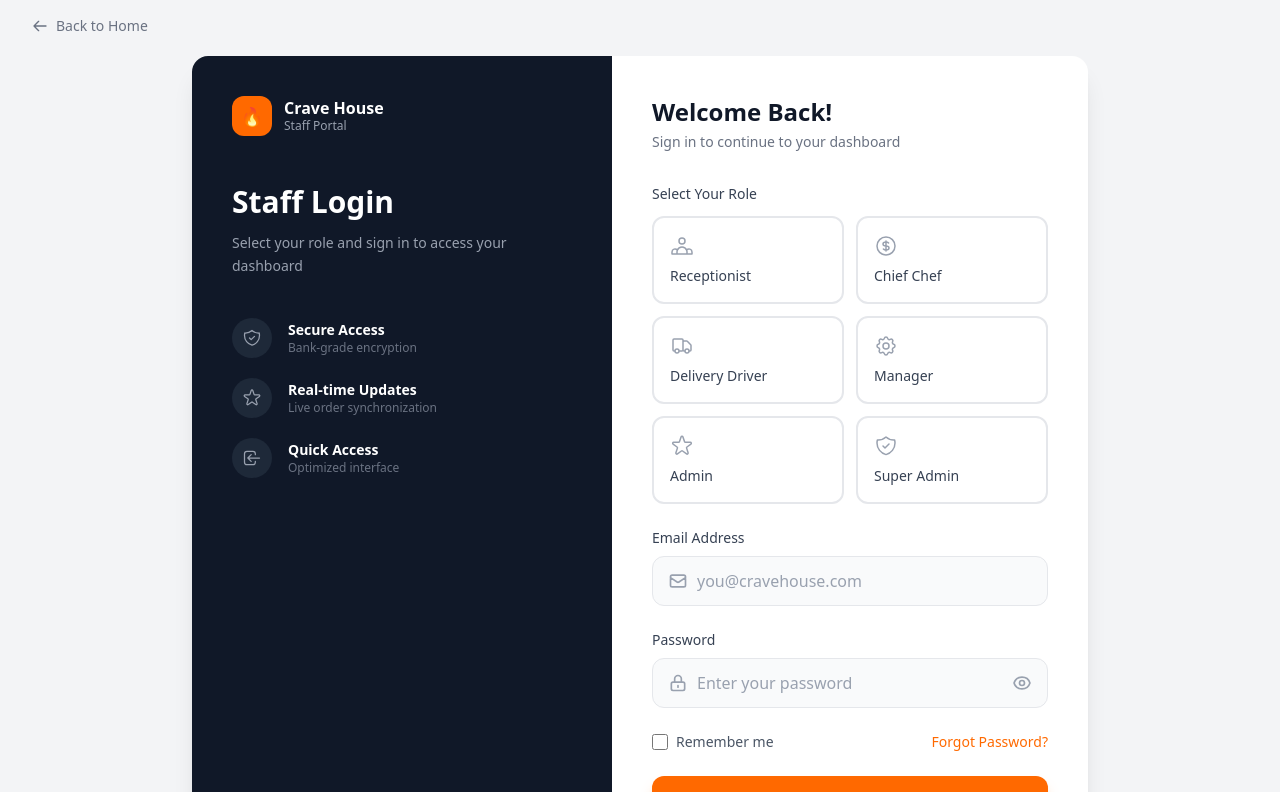
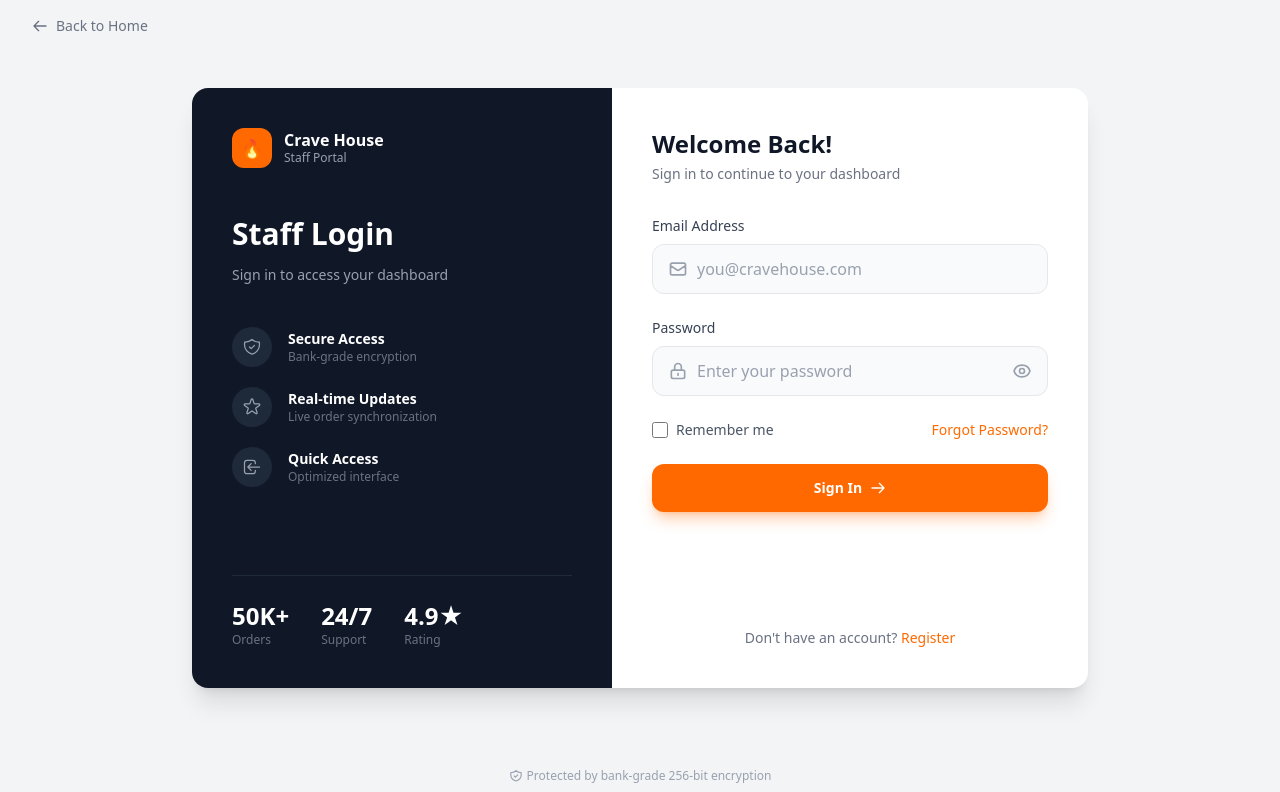
Before and after one commit to Byte-knight-team/BK_SP_Frontend, a React (Vite) app: page / in a window 1280 px wide. Shown: the top 792 px of the page. Built offline with nearby package versions, Linux system fonts and the light colour scheme.

Commit message:
dashboard, menu mng removed

```diff
--- a/src/App.jsx
+++ b/src/App.jsx
@@ -14,7 +14,7 @@ export default function App() {
 
   const handleLogin = (userData) => { // this function is called when the user logs in.
     setUser(userData); // we set the user data to the user state.
-    setActivePage("dashboard"); // we set the active page to dashboard.
+    setActivePage("users"); // we set the active page to users.
     setIsAuthenticated(true); // we set the isAuthenticated state to true.
   };
 
@@ -33,10 +33,6 @@ export default function App() {
         return <BranchManagement />;
       case "settings":
         return <SystemSettings />;
-      case "dashboard":
-        return <div className="flex-1 p-6 text-gray-500">Dashboard coming soon...</div>;
-      case "menu":
-        return <div className="flex-1 p-6 text-gray-500">Menu Management coming soon...</div>;
       default:
         return <UserManagement />;
     }
--- a/src/components/Header.jsx
+++ b/src/components/Header.jsx
@@ -55,7 +55,7 @@ export default function Header() {
         </button>
 
         {/* System Panel Button */}
-        <button className="flex items-center gap-2 px-4 py-2 bg-gray-900 text-white rounded-lg text-sm font-medium hover:bg-gray-800 transition-colors">
+        {/* <button className="flex items-center gap-2 px-4 py-2 bg-gray-900 text-white rounded-lg text-sm font-medium hover:bg-gray-800 transition-colors">
           <svg className="w-4 h-4" fill="none" stroke="currentColor" viewBox="0 0 24 24">
             <path
               strokeLinecap="round"
@@ -71,7 +71,7 @@ export default function Header() {
             />
           </svg>
           System Panel
-        </button>
+        </button> */}
       </div>
     </header>
   );
--- a/src/components/Sidebar.jsx
+++ b/src/components/Sidebar.jsx
@@ -1,20 +1,13 @@
 import PropTypes from "prop-types";
 
 const navItems = [
-  { icon: "grid", label: "Dashboard", page: "dashboard" },
   { icon: "users", label: "User Management", page: "users" },
   { icon: "shield", label: "Roles & Permissions", page: "roles" },
-  { icon: "utensils", label: "Menu Management", page: "menu" },
   { icon: "building", label: "Branch Management", page: "branches" },
   { icon: "settings", label: "System Settings", page: "settings" },
 ];
 
 const icons = {
-  grid: (
-    <svg className="w-5 h-5" fill="none" stroke="currentColor" viewBox="0 0 24 24">
-      <path strokeLinecap="round" strokeLinejoin="round" strokeWidth={2} d="M4 6a2 2 0 012-2h2a2 2 0 012 2v2a2 2 0 01-2 2H6a2 2 0 01-2-2V6zM14 6a2 2 0 012-2h2a2 2 0 012 2v2a2 2 0 01-2 2h-2a2 2 0 01-2-2V6zM4 16a2 2 0 012-2h2a2 2 0 012 2v2a2 2 0 01-2 2H6a2 2 0 01-2-2v-2zM14 16a2 2 0 012-2h2a2 2 0 012 2v2a2 2 0 01-2 2h-2a2 2 0 01-2-2v-2z" />
-    </svg>
-  ),
   users: (
     <svg className="w-5 h-5" fill="none" stroke="currentColor" viewBox="0 0 24 24">
       <path strokeLinecap="round" strokeLinejoin="round" strokeWidth={2} d="M12 4.354a4 4 0 110 5.292M15 21H3v-1a6 6 0 0112 0v1zm0 0h6v-1a6 6 0 00-9-5.197M13 7a4 4 0 11-8 0 4 4 0 018 0z" />
@@ -23,11 +16,6 @@ const icons = {
   shield: (
     <svg className="w-5 h-5" fill="none" stroke="currentColor" viewBox="0 0 24 24">
       <path strokeLinecap="round" strokeLinejoin="round" strokeWidth={2} d="M9 12l2 2 4-4m5.618-4.016A11.955 11.955 0 0112 2.944a11.955 11.955 0 01-8.618 3.04A12.02 12.02 0 003 9c0 5.591 3.824 10.29 9 11.622 5.176-1.332 9-6.03 9-11.622 0-1.042-.133-2.052-.382-3.016z" />
-    </svg>
-  ),
-  utensils: (
-    <svg className="w-5 h-5" fill="none" stroke="currentColor" viewBox="0 0 24 24">
-      <path strokeLinecap="round" strokeLinejoin="round" strokeWidth={2} d="M12 6v6m0 0v6m0-6h6m-6 0H6" />
     </svg>
   ),
   building: (
@@ -96,7 +84,7 @@ export default function Sidebar({ activePage, onPageChange, onLogout, user }) {
           </div>
           <div>
             <p className="text-sm font-semibold text-gray-800">{user?.email?.split("@")[0] || "Staff"}</p>
-            <p className="text-xs text-orange-500">{roleLabels[user?.role] || "STAFF"}</p>
+            <p className="text-xs text-orange-500">{roleLabels[user?.role] || "SUPER ADMIN"}</p>
           </div>
         </div>
         <button onClick={onLogout} className="flex items-center gap-2 mt-4 text-red-500 text-sm font-medium hover:text-red-600">
--- a/src/pages/Login.jsx
+++ b/src/pages/Login.jsx
@@ -1,41 +1,14 @@
 import { useState } from "react";
 import PropTypes from "prop-types";
 
-const staffRoles = [
-  {
-    value: "receptionist", label: "Receptionist",
-    icon: (<svg className="w-6 h-6" fill="none" stroke="currentColor" viewBox="0 0 24 24"><path strokeLinecap="round" strokeLinejoin="round" strokeWidth={1.5} d="M17 20h5v-2a3 3 0 00-5.356-1.857M17 20H7m10 0v-2c0-.656-.126-1.283-.356-1.857M7 20H2v-2a3 3 0 015.356-1.857M7 20v-2c0-.656.126-1.283.356-1.857m0 0a5.002 5.002 0 019.288 0M15 7a3 3 0 11-6 0 3 3 0 016 0z" /></svg>),
-  },
-  {
-    value: "chief_chef", label: "Chief Chef",
-    icon: (<svg className="w-6 h-6" fill="none" stroke="currentColor" viewBox="0 0 24 24"><path strokeLinecap="round" strokeLinejoin="round" strokeWidth={1.5} d="M12 8c-1.657 0-3 .895-3 2s1.343 2 3 2 3 .895 3 2-1.343 2-3 2m0-8c1.11 0 2.08.402 2.599 1M12 8V7m0 1v8m0 0v1m0-1c-1.11 0-2.08-.402-2.599-1M21 12a9 9 0 11-18 0 9 9 0 0118 0z" /></svg>),
-  },
-  {
-    value: "delivery_driver", label: "Delivery Driver",
-    icon: (<svg className="w-6 h-6" fill="none" stroke="currentColor" viewBox="0 0 24 24"><path strokeLinecap="round" strokeLinejoin="round" strokeWidth={1.5} d="M13 16V6a1 1 0 00-1-1H4a1 1 0 00-1 1v10a1 1 0 001 1h1m8-1a1 1 0 01-1 1H9m4-1V8a1 1 0 011-1h2.586a1 1 0 01.707.293l3.414 3.414a1 1 0 01.293.707V16a1 1 0 01-1 1h-1m-6-1a1 1 0 001 1h1M5 17a2 2 0 104 0m-4 0a2 2 0 114 0m6 0a2 2 0 104 0m-4 0a2 2 0 114 0" /></svg>),
-  },
-  {
-    value: "manager", label: "Manager",
-    icon: (<svg className="w-6 h-6" fill="none" stroke="currentColor" viewBox="0 0 24 24"><path strokeLinecap="round" strokeLinejoin="round" strokeWidth={1.5} d="M10.325 4.317c.426-1.756 2.924-1.756 3.35 0a1.724 1.724 0 002.573 1.066c1.543-.94 3.31.826 2.37 2.37a1.724 1.724 0 001.065 2.572c1.756.426 1.756 2.924 0 3.35a1.724 1.724 0 00-1.066 2.573c.94 1.543-.826 3.31-2.37 2.37a1.724 1.724 0 00-2.572 1.065c-.426 1.756-2.924 1.756-3.35 0a1.724 1.724 0 00-2.573-1.066c-1.543.94-3.31-.826-2.37-2.37a1.724 1.724 0 00-1.065-2.572c-1.756-.426-1.756-2.924 0-3.35a1.724 1.724 0 001.066-2.573c-.94-1.543.826-3.31 2.37-2.37.996.608 2.296.07 2.572-1.065z" /><path strokeLinecap="round" strokeLinejoin="round" strokeWidth={1.5} d="M15 12a3 3 0 11-6 0 3 3 0 016 0z" /></svg>),
-  },
-  {
-    value: "admin", label: "Admin",
-    icon: (<svg className="w-6 h-6" fill="none" stroke="currentColor" viewBox="0 0 24 24"><path strokeLinecap="round" strokeLinejoin="round" strokeWidth={1.5} d="M11.049 2.927c.3-.921 1.603-.921 1.902 0l1.519 4.674a1 1 0 00.95.69h4.915c.969 0 1.371 1.24.588 1.81l-3.976 2.888a1 1 0 00-.363 1.118l1.518 4.674c.3.922-.755 1.688-1.538 1.118l-3.976-2.888a1 1 0 00-1.176 0l-3.976 2.888c-.783.57-1.838-.197-1.538-1.118l1.518-4.674a1 1 0 00-.363-1.118l-3.976-2.888c-.784-.57-.38-1.81.588-1.81h4.914a1 1 0 00.951-.69l1.519-4.674z" /></svg>),
-  },
-  {
-    value: "super_admin", label: "Super Admin",
-    icon: (<svg className="w-6 h-6" fill="none" stroke="currentColor" viewBox="0 0 24 24"><path strokeLinecap="round" strokeLinejoin="round" strokeWidth={1.5} d="M9 12l2 2 4-4m5.618-4.016A11.955 11.955 0 0112 2.944a11.955 11.955 0 01-8.618 3.04A12.02 12.02 0 003 9c0 5.591 3.824 10.29 9 11.622 5.176-1.332 9-6.03 9-11.622 0-1.042-.133-2.052-.382-3.016z" /></svg>),
-  },
-];
-
 export default function Login({ onLogin }) {
-  const [formData, setFormData] = useState({ email: "", password: "", role: "" });
+  const [formData, setFormData] = useState({ email: "", password: "" });
   const [showPassword, setShowPassword] = useState(false);
   const [rememberMe, setRememberMe] = useState(false);
 
   const handleSubmit = (e) => {
     e.preventDefault();
-    if (formData.email && formData.password && formData.role) {
+    if (formData.email && formData.password) {
       onLogin(formData);
     }
   };
@@ -58,7 +31,7 @@ export default function Login({ onLogin }) {
                 <div><h2 className="font-bold text-white leading-tight">Crave House</h2><p className="text-gray-400 text-xs">Staff Portal</p></div>
               </div>
               <h1 className="text-3xl font-bold mb-3">Staff Login</h1>
-              <p className="text-gray-400 text-sm leading-relaxed mb-10">Select your role and sign in to access your dashboard</p>
+              <p className="text-gray-400 text-sm leading-relaxed mb-10">Sign in to access your dashboard</p>
               <div className="space-y-5">
                 <div className="flex items-center gap-4">
                   <div className="w-10 h-10 rounded-full bg-gray-800 flex items-center justify-center"><svg className="w-5 h-5 text-gray-400" fill="none" stroke="currentColor" viewBox="0 0 24 24"><path strokeLinecap="round" strokeLinejoin="round" strokeWidth={1.5} d="M9 12l2 2 4-4m5.618-4.016A11.955 11.955 0 0112 2.944a11.955 11.955 0 01-8.618 3.04A12.02 12.02 0 003 9c0 5.591 3.824 10.29 9 11.622 5.176-1.332 9-6.03 9-11.622 0-1.042-.133-2.052-.382-3.016z" /></svg></div>
@@ -88,18 +61,6 @@ export default function Login({ onLogin }) {
               <h2 className="text-2xl font-bold text-gray-900 mb-1">Welcome Back!</h2>
               <p className="text-sm text-gray-500 mb-8">Sign in to continue to your dashboard</p>
               <form onSubmit={handleSubmit} className="space-y-6">
-                <div>
-                  <label className="block text-sm font-medium text-gray-700 mb-3">Select Your Role</label>
-                  <div className="grid grid-cols-2 gap-3">
-                    {staffRoles.map((role) => (
-                      <button key={role.value} type="button" onClick={() => setFormData({ ...formData, role: role.value })}
-                        className={`flex flex-col items-start gap-2 p-4 rounded-xl border-2 transition-all text-left ${formData.role === role.value ? "border-orange-500 bg-orange-50" : "border-gray-200 hover:border-gray-300 bg-white"}`}>
-                        <span className={formData.role === role.value ? "text-orange-500" : "text-gray-400"}>{role.icon}</span>
-                        <span className={`text-sm font-medium ${formData.role === role.value ? "text-orange-600" : "text-gray-700"}`}>{role.label}</span>
-                      </button>
-                    ))}
-                  </div>
-                </div>
                 {/* Email */}
                 <div>
                   <label className="block text-sm font-medium text-gray-700 mb-2">Email Address</label>
@@ -143,7 +104,7 @@ export default function Login({ onLogin }) {
                 </button>
               </form>
             </div>
-            <p className="text-center text-sm text-gray-500 mt-8">Need help? Contact <a href="mailto:support@cravehouse.com" className="text-orange-500 hover:text-orange-600 font-medium">support@cravehouse.com</a></p>
+            <p className="text-center text-sm text-gray-500 mt-8">Don&apos;t have an account? <a href="#" className="text-orange-500 hover:text-orange-600 font-medium">Register</a></p>
           </div>
         </div>
       </div>
--- a/src/pages/SystemSettings.jsx
+++ b/src/pages/SystemSettings.jsx
@@ -9,11 +9,10 @@ const settingsCards = [
 
 export default function SystemSettings() {
   const [config, setConfig] = useState({
-    restaurantName: "Crave House",
     serviceTax: "8",
     defaultCurrency: "LKR",
     qrTableOrdering: true,
-    loyaltyProgram: false,
+    loyaltyProgram: true,
   });
 
   return (
```
